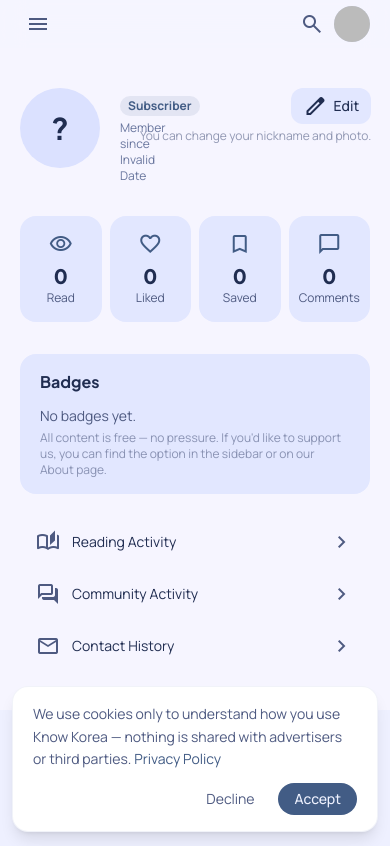
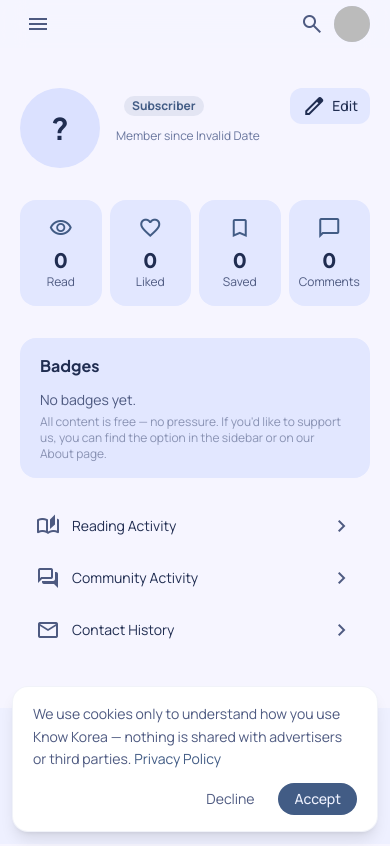
Before and after one commit to ventureops/know-korea, a Next.js app: page /profile in a window 390 px wide. Built offline with nearby package versions, Linux system fonts and the light colour scheme; no server answers; the database is empty; sample sign-in values are in the browser's storage.

Commit message:
fix: 모바일 프로필 헤더 텍스트 겹침 — 2컬럼 구조로 변경, 힌트 문구 삭제
Co-Authored-By: Claude Sonnet 4.6 <noreply@anthropic.com>

```diff
--- a/app/profile/page.tsx
+++ b/app/profile/page.tsx
@@ -52,7 +52,7 @@ export default async function ProfilePage() {
   return (
     <div className="max-w-2xl mx-auto px-5 md:px-8 py-10">
       {/* Header */}
-      <div className="flex items-start gap-5 mb-8">
+      <div className="flex items-start gap-4 mb-8">
         <div className="w-20 h-20 rounded-full overflow-hidden bg-surface-container-high flex items-center justify-center shrink-0">
           {user?.avatar_url ? (
             // eslint-disable-next-line @next/next/no-img-element
@@ -64,28 +64,27 @@ export default async function ProfilePage() {
           )}
         </div>
         <div className="flex-1 min-w-0">
-          <div className="flex items-center gap-2 flex-wrap">
-            <h1 className="font-headline font-extrabold text-2xl text-on-surface truncate">
-              {user?.nickname}
-            </h1>
-            <span className="px-2 py-0.5 rounded-full bg-primary/10 text-primary text-xs font-body font-bold">
-              {roleLabel}
-            </span>
+          <div className="flex items-center justify-between gap-2">
+            <div className="flex items-center gap-2 min-w-0">
+              <h1 className="font-headline font-extrabold text-2xl text-on-surface truncate">
+                {user?.nickname}
+              </h1>
+              <span className="px-2 py-0.5 rounded-full bg-primary/10 text-primary text-xs font-body font-bold shrink-0">
+                {roleLabel}
+              </span>
+            </div>
+            <Link
+              href="/profile/edit"
+              className="flex items-center gap-1.5 px-3 py-1.5 rounded-xl bg-surface-container text-on-surface text-sm font-body font-medium hover:bg-surface-container-high transition-all active:scale-95 shrink-0"
+            >
+              <span className="material-symbols-outlined text-[16px]">edit</span>
+              Edit
+            </Link>
           </div>
           <p className="text-sm font-body text-on-surface-variant mt-0.5">{user?.email}</p>
           <p className="text-xs font-body text-outline mt-1">
             Member since {new Date(user?.created_at ?? "").toLocaleDateString("en-US", { year: "numeric", month: "long" })}
           </p>
-        </div>
-        <div className="flex flex-col items-end gap-1 shrink-0">
-          <Link
-            href="/profile/edit"
-            className="flex items-center gap-1.5 px-3 py-1.5 rounded-xl bg-surface-container text-on-surface text-sm font-body font-medium hover:bg-surface-container-high transition-all active:scale-95"
-          >
-            <span className="material-symbols-outlined text-[16px]">edit</span>
-            Edit
-          </Link>
-          <p className="text-xs text-on-surface-variant/60">You can change your nickname and photo.</p>
         </div>
       </div>
 
```
